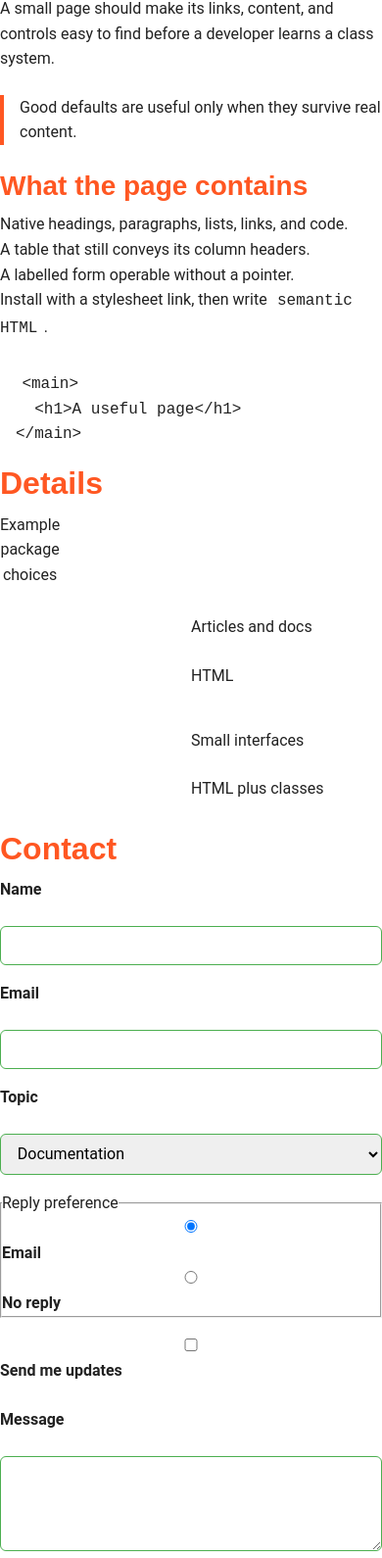
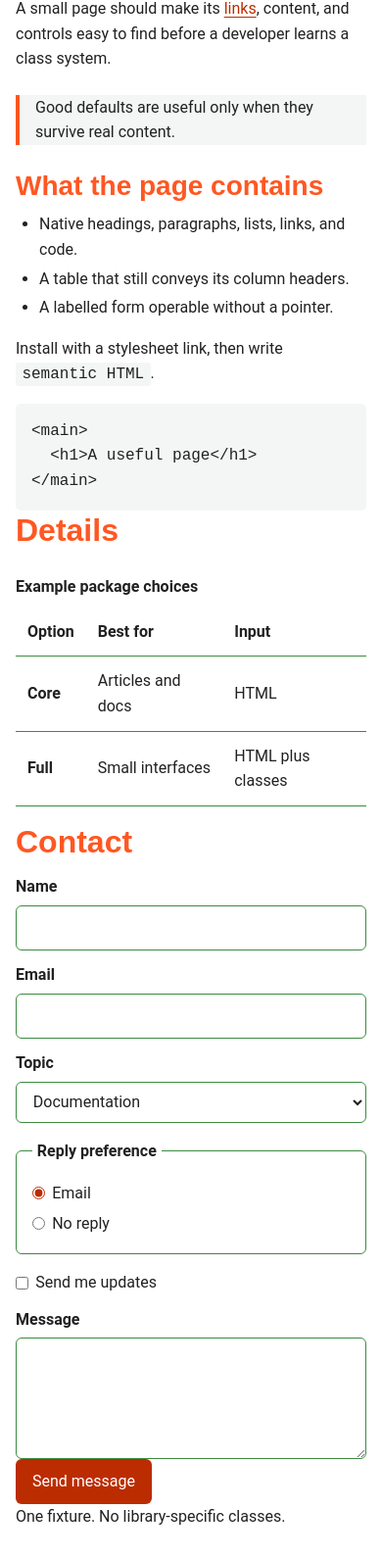
Before and after one commit to OthmaneBlial/phoenixcss, a website: page examples/semantic.html in a window 390 px wide. Shown: the part 300-1890 px from the top of the page at 98% size. Drawn offline with nearby package versions, Linux system fonts and the light colour scheme; files that its build step writes are made by us from their sources.

Commit message:
fix: preserve semantic HTML defaults

```diff
--- a/src/sass/base/_reset.scss
+++ b/src/sass/base/_reset.scss
@@ -12,14 +12,10 @@ html {
   scroll-behavior: smooth;
 }
 
-ul,
-ol {
-  list-style: none;
-}
-
 a {
-  text-decoration: none;
-  color: inherit;
+  color: var(--primary-color-darker);
+  text-decoration: underline;
+  text-underline-offset: 0.18em;
 }
 
 img {
@@ -35,3 +31,13 @@ body {
   font-size: var(--font-size-base);
   line-height: var(--line-height-base);
 }
+
+:where(
+    body > header:not([class]),
+    body > main:not([class]),
+    body > footer:not([class])
+  ) {
+  max-width: 72ch;
+  margin-inline: auto;
+  padding-inline: var(--spacer);
+}
--- a/src/sass/elements/_forms.scss
+++ b/src/sass/elements/_forms.scss
@@ -1,63 +1,79 @@
-form {
-  display: flex;
-  flex-direction: column;
-  gap: calc(var(--spacer) * 1);
-  max-width: 600px;
-  margin: 0 auto;
+label {
+  display: block;
+  margin-block: 0.75rem 0.35rem;
+  font-weight: 600;
 }
 
-label {
-  font-weight: bold;
-  margin-bottom: calc(var(--spacer) * 0.5);
+:where(
+    input:not([type]),
+    input[type="text"],
+    input[type="email"],
+    input[type="password"],
+    input[type="number"],
+    input[type="search"],
+    input[type="tel"],
+    input[type="url"],
+    input[type="date"],
+    input[type="time"],
+    select,
+    textarea
+  ) {
+  display: block;
+  width: 100%;
+  padding: 0.6rem 0.8rem;
+  border: 1px solid var(--secondary-color-dark);
+  border-radius: 0.375rem;
+  background-color: var(--light-color);
+  color: var(--dark-color);
+  font: inherit;
 }
 
-input,
-select,
-textarea {
-  padding: 0.6rem 0.8rem;
-  border: 1px solid var(--secondary-color);
-  border-radius: 0.375rem;
-  font-size: var(--font-size-base);
-  font-family: var(--font-family-base);
-  width: 100%;
-  transition:
-    border-color 0.3s ease,
-    box-shadow 0.3s ease;
+:where(input[type="checkbox"], input[type="radio"]) {
+  accent-color: var(--primary-color-darker);
 }
 
-input:focus,
-select:focus,
-textarea:focus {
-  border-color: var(--primary-color);
-  box-shadow: 0 0 0 3px rgba(98, 0, 234, 0.2);
-  outline: none;
+:where(fieldset) {
+  margin-block: 1rem;
+  padding: 0.75rem 1rem;
+  border: 1px solid var(--secondary-color-dark);
+  border-radius: 0.375rem;
 }
 
-button[type="submit"] {
-  align-self: flex-start;
-  padding: 0.6rem 1.2rem;
-  background-color: var(--primary-color);
-  color: var(--light-color);
-  border: none;
-  border-radius: 0.375rem;
-  font-size: var(--font-size-base);
-  cursor: pointer;
-  transition:
-    background-color 0.3s ease,
-    transform 0.2s ease;
+:where(legend) {
+  padding-inline: 0.3rem;
+  font-weight: 600;
 }
 
-button[type="submit"]:hover {
-  background-color: var(--primary-color-dark);
-  transform: translateY(-2px);
+label:has(> input[type="checkbox"]),
+label:has(> input[type="radio"]) {
+  display: flex;
+  align-items: center;
+  gap: 0.45rem;
+  margin-block: 0.35rem;
+  font-weight: 400;
 }
 
-button[type="submit"]:active {
+:where(
+    button,
+    input[type="submit"],
+    input[type="button"],
+    input[type="reset"]
+  ) {
+  padding: 0.6rem 1rem;
+  border: 1px solid transparent;
+  border-radius: 0.375rem;
   background-color: var(--primary-color-darker);
-  transform: translateY(0);
+  color: var(--light-color);
+  font: inherit;
+  cursor: pointer;
 }
 
-button[type="submit"]:disabled {
-  background-color: var(--secondary-color);
+:where(
+    button,
+    input[type="submit"],
+    input[type="button"],
+    input[type="reset"]
+  ):disabled {
   cursor: not-allowed;
+  opacity: 0.6;
 }
--- a/src/sass/elements/_tables.scss
+++ b/src/sass/elements/_tables.scss
@@ -1,59 +1,25 @@
 table {
+  display: block;
   width: 100%;
+  max-width: 100%;
+  margin-block: 1rem;
+  overflow-x: auto;
   border-collapse: collapse;
-  margin-bottom: var(--spacer);
+}
+
+caption {
+  padding-block: 0.5rem;
+  text-align: left;
+  font-weight: 600;
 }
 
 th,
 td {
   padding: 0.75rem;
+  border-bottom: 1px solid var(--secondary-color-dark);
   text-align: left;
-  border-bottom: 1px solid var(--secondary-color);
 }
 
 th {
-  background-color: var(--light-color);
-  font-weight: bold;
+  font-weight: 600;
 }
-
-tr:hover {
-  background-color: var(--light-color);
-}
-
-@media (max-width: 600px) {
-  table,
-  thead,
-  tbody,
-  th,
-  td,
-  tr {
-    display: block;
-  }
-
-  th {
-    position: absolute;
-    top: -9999px;
-    left: -9999px;
-  }
-
-  tr {
-    margin-bottom: 1rem;
-  }
-
-  td {
-    border: none;
-    position: relative;
-    padding-left: 50%;
-  }
-
-  td::before {
-    content: attr(data-label);
-    position: absolute;
-    left: 0;
-    width: 45%;
-    padding-left: 0.5rem;
-    font-weight: bold;
-    white-space: nowrap;
-    color: var(--primary-color);
-  }
-}
--- a/src/sass/elements/_typography-elements.scss
+++ b/src/sass/elements/_typography-elements.scss
@@ -41,25 +41,48 @@ p {
   color: var(--dark-color);
 }
 
+ul,
+ol {
+  margin-block: 0 var(--spacer);
+  padding-inline-start: 1.5rem;
+}
+
+ul {
+  list-style: disc;
+}
+
+ol {
+  list-style: decimal;
+}
+
+li + li {
+  margin-block-start: 0.25rem;
+}
+
 blockquote {
   border-left: 4px solid var(--primary-color);
   padding-left: 1rem;
   color: var(--dark-color);
   margin: 1.5rem 0;
-  background-color: var(--light-color);
+  background-color: #f4f6f5;
 }
 
 code {
-  background-color: var(--light-color);
+  background-color: #f4f6f5;
   padding: 0.2rem 0.4rem;
   border-radius: 3px;
   font-family: "Courier New", Courier, monospace;
 }
 
 pre {
-  background-color: var(--light-color);
+  background-color: #f4f6f5;
   padding: 1rem;
   border-radius: 5px;
   overflow-x: auto;
   font-family: "Courier New", Courier, monospace;
 }
+
+pre code {
+  padding: 0;
+  background: none;
+}
```
Also changed, not shown: ROADMAP.md (+1 -1 lines).
